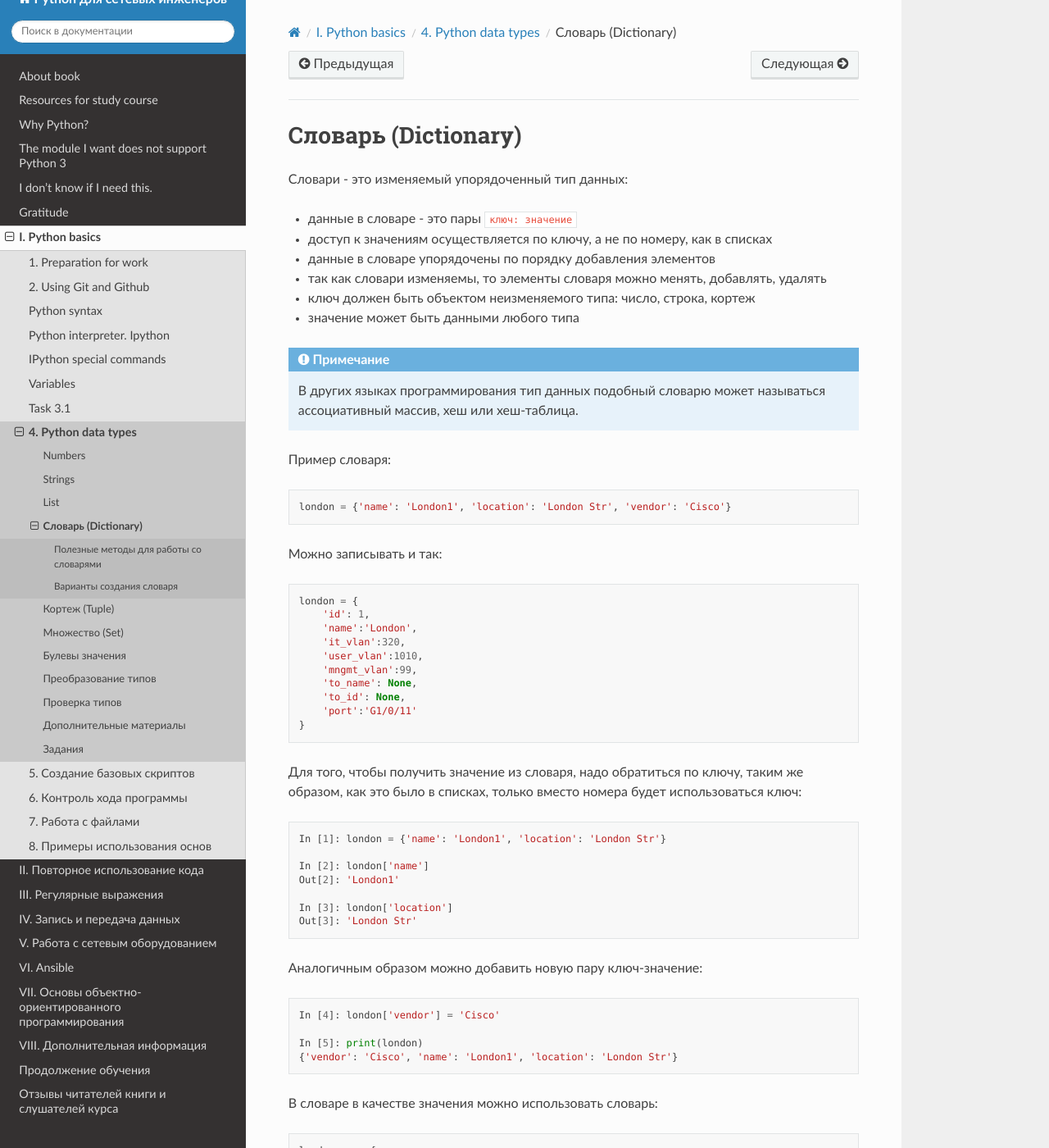
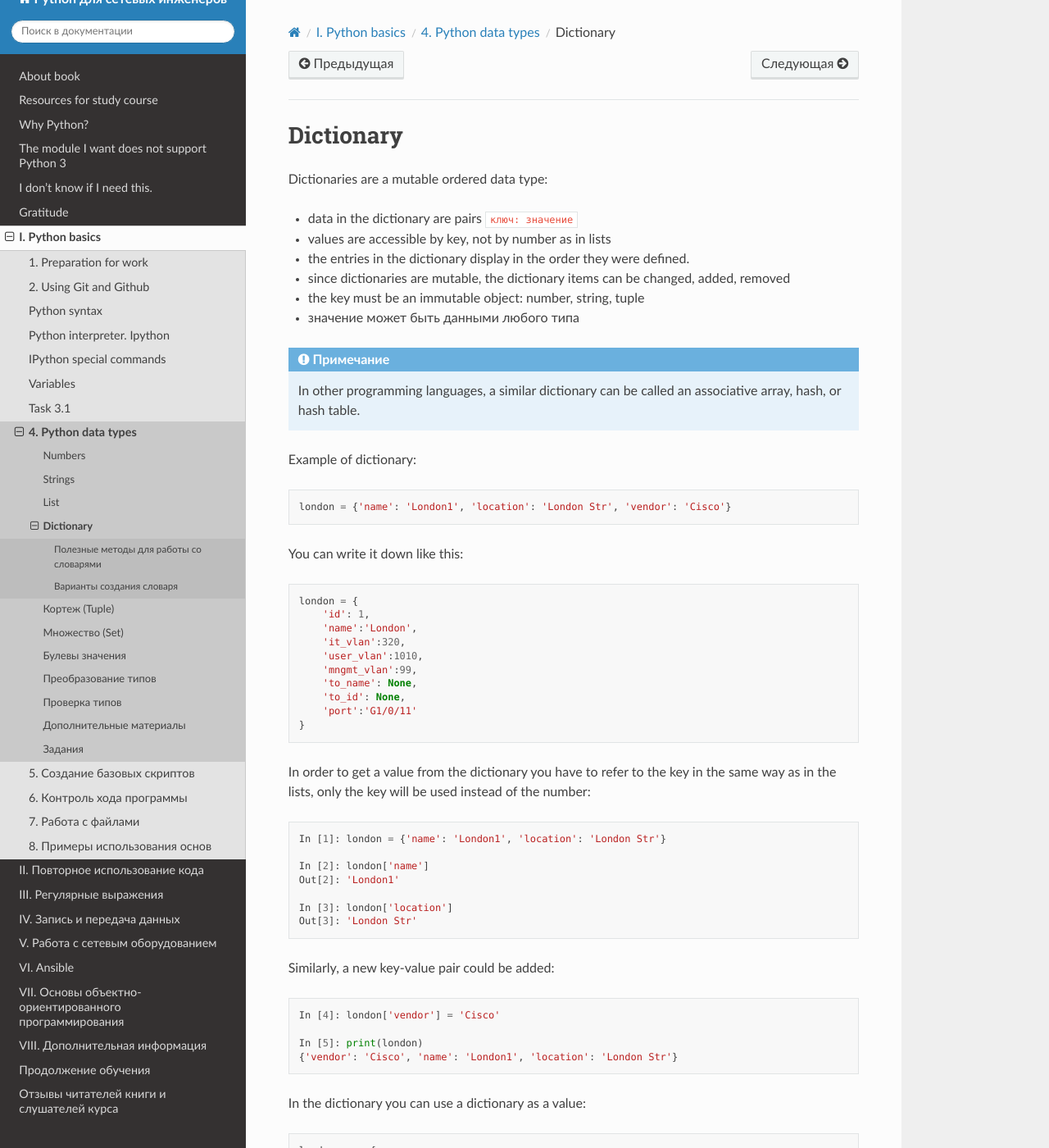
Before and after one commit to Aidar5/nattoeng, a Sphinx documentation site: the page built from docs/source/book/04_data_structures/6_dicts.rst, in a window 1280 px wide and 1400 px high. Shown: the whole window at 82% size. Built offline with Sphinx 7.4.7 and the Read the Docs theme 2.0.0, drawn with Linux system fonts in a browser that asks for light colours; pages that are not in the unit, such as notebooks, are missing from menus; some of the changed text lies outside the part shown.

Commit message:
Update 6_dicts.rst

```diff
--- a/docs/source/book/04_data_structures/6_dicts.rst
+++ b/docs/source/book/04_data_structures/6_dicts.rst
@@ -1,25 +1,25 @@
-Словарь (Dictionary)
+Dictionary
 ====================
 
-Словари - это изменяемый упорядоченный тип данных:
+Dictionaries are a mutable ordered data type:
 
-* данные в словаре - это пары ``ключ: значение``
-* доступ к значениям осуществляется по ключу, а не по номеру, как в списках
-* данные в словаре упорядочены по порядку добавления элементов
-* так как словари изменяемы, то элементы словаря можно менять, добавлять, удалять
-* ключ должен быть объектом неизменяемого типа: число, строка, кортеж
+* data in the dictionary are pairs ``ключ: значение``
+* values are accessible by key, not by number as in lists
+* the entries in the dictionary display in the order they were defined.
+* since dictionaries are mutable, the dictionary items can be changed, added, removed
+* the key must be an immutable object: number, string, tuple
 * значение может быть данными любого типа
 
 .. note::
-    В других языках программирования тип данных подобный словарю может называться ассоциативный массив, хеш или хеш-таблица.
+    In other programming languages, a similar dictionary can be called an associative array, hash, or hash table.
 
-Пример словаря:
+Example of dictionary:
 
 .. code:: python
 
     london = {'name': 'London1', 'location': 'London Str', 'vendor': 'Cisco'}
 
-Можно записывать и так:
+You can write it down like this:
 
 .. code:: python
 
@@ -34,9 +34,7 @@
         'port':'G1/0/11'
     }
 
-Для того, чтобы получить значение из словаря, надо обратиться по ключу,
-таким же образом, как это было в списках, только вместо номера будет
-использоваться ключ:
+In order to get a value from the dictionary you have to refer to the key in the same way as in the lists, only the key will be used instead of the number:
 
 .. code:: python
 
@@ -48,7 +46,7 @@
     In [3]: london['location']
     Out[3]: 'London Str'
 
-Аналогичным образом можно добавить новую пару ключ-значение:
+Similarly, a new key-value pair could be added:
 
 .. code:: python
 
@@ -57,7 +55,7 @@
     In [5]: print(london)
     {'vendor': 'Cisco', 'name': 'London1', 'location': 'London Str'}
 
-В словаре в качестве значения можно использовать словарь:
+In the dictionary you can use a dictionary as a value:
 
 .. code:: python
 
@@ -88,7 +86,7 @@
         }
     }
 
-Получить значения из вложенного словаря можно так:
+You can get values from the nested dictionary by:
 
 .. code:: python
 
@@ -101,8 +99,7 @@
     In [9]: london_co['sw1']['ip']
     Out[9]: '10.255.0.101'
 
-Функция sorted сортирует ключи словаря по возрастанию и возвращает
-новый список с отсортированными ключами:
+The sorted() function sorts the dictionary keys in ascending order and returns a new list with sorted keys:
 
 .. code:: python
 
```
